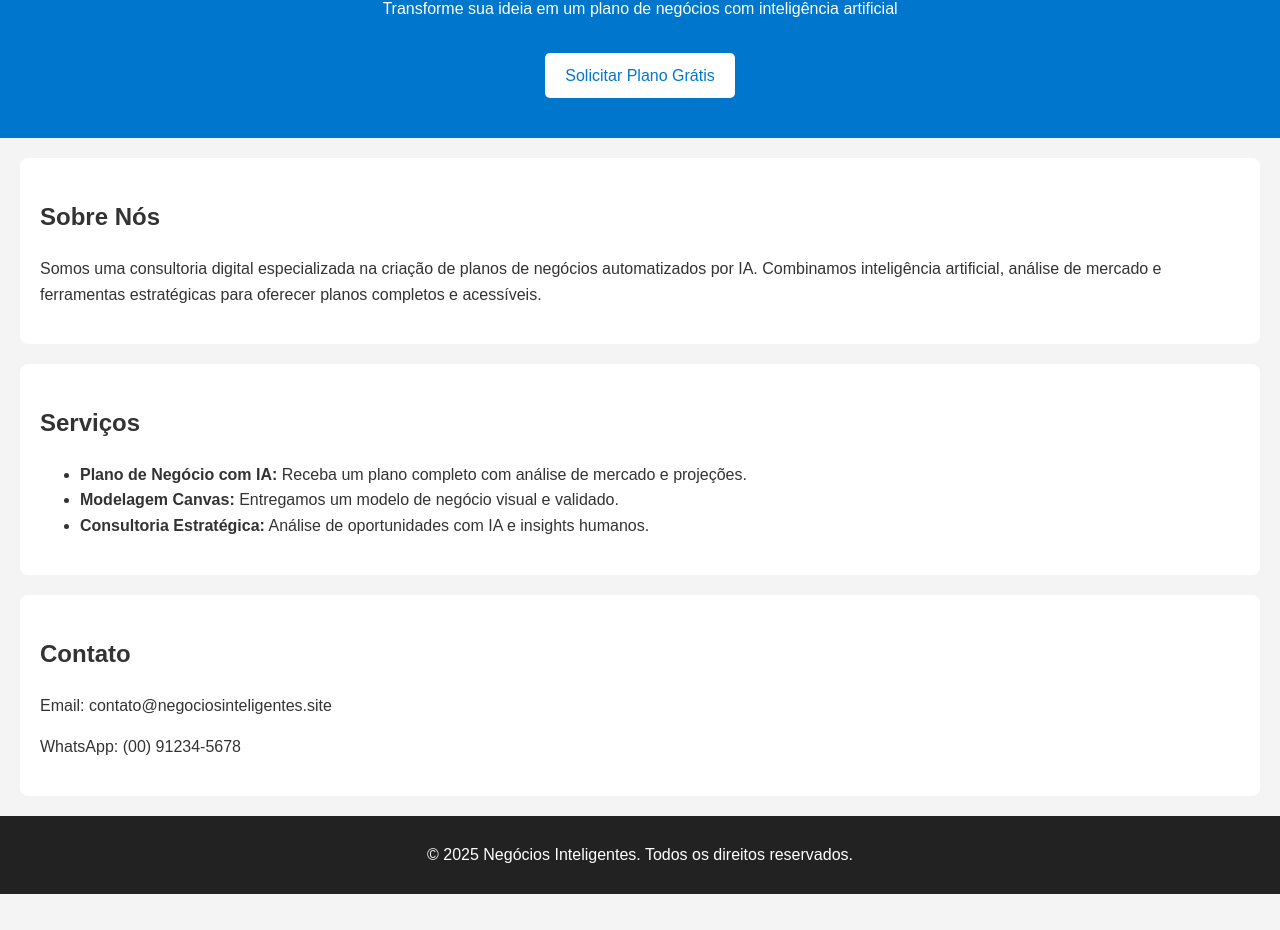
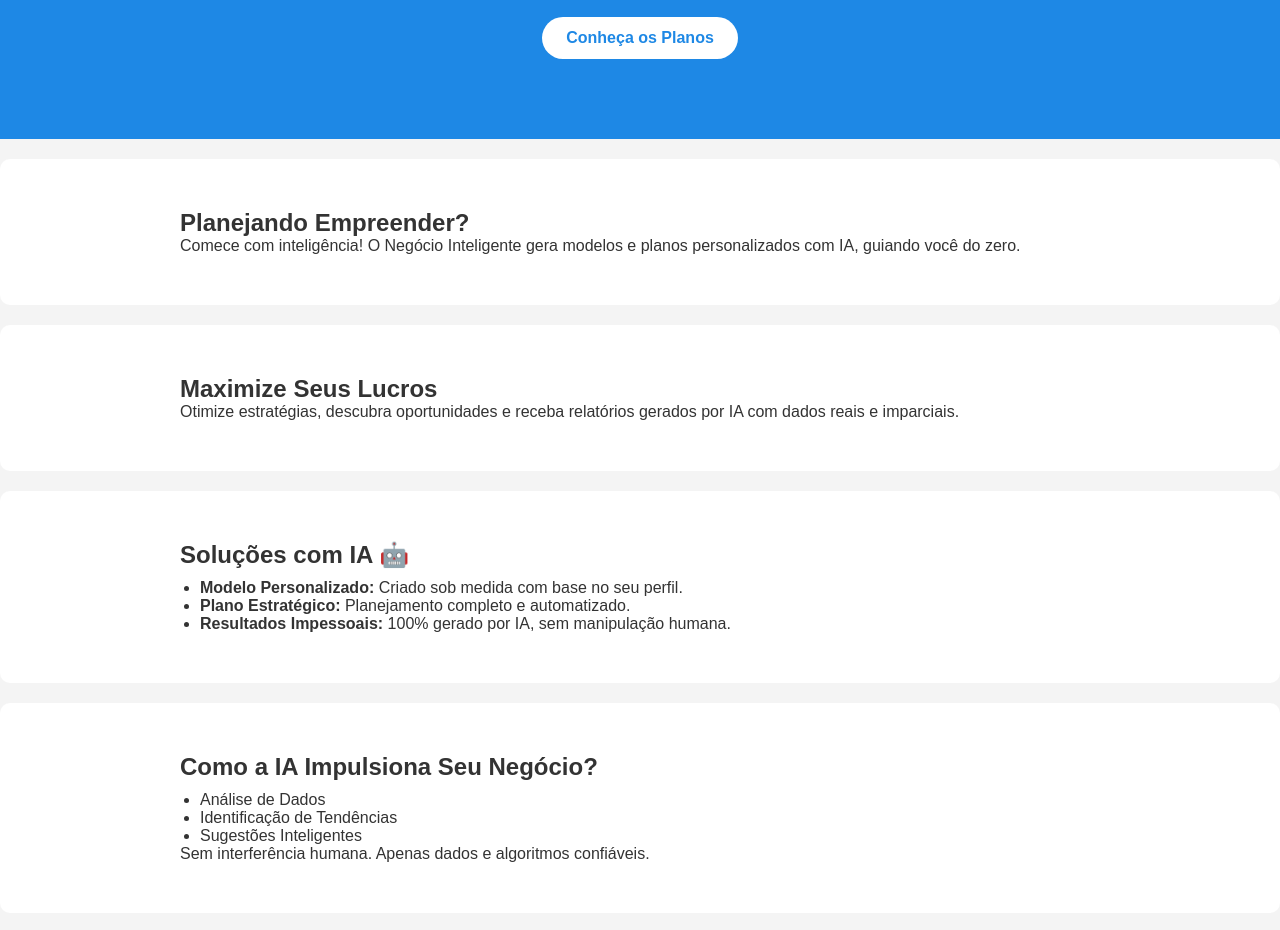
Before and after one commit to negociointeligente/negociosinteligentes, a plain HTML site: page index.html in a window 1280 px wide. Shown: the part 138-1068 px from the top of the page. Before the commit the page ends 1032 px from the top, so only its background shows below. Drawn offline with Linux system fonts and the light colour scheme.

Commit message:
Add files via upload

```diff
--- a/index.html
+++ b/index.html
@@ -2,36 +2,100 @@
 <!DOCTYPE html>
 <html lang="pt-BR">
 <head>
-    <meta charset="UTF-8">
-    <meta name="viewport" content="width=device-width, initial-scale=1.0">
-    <title>Negócios Inteligentes</title>
-    <link rel="stylesheet" href="style.css">
+  <meta charset="UTF-8" />
+  <meta name="viewport" content="width=device-width, initial-scale=1.0"/>
+  <title>Negócio Inteligente</title>
+  <link rel="stylesheet" href="style.css" />
 </head>
 <body>
   <header>
-        <h1>Negócios Inteligentes</h1>
-        <p>Transforme sua ideia em um plano de negócios com inteligência artificial</p>
-        <a href="#contato" class="botao">Solicitar Plano Grátis</a>
+    <div class="container">
+      <h1>Negócio Inteligente</h1>
+      <p>Desbloqueie o Potencial do Seu Negócio com Inteligência Artificial!</p>
+      <a href="#produtos" class="botao">Conheça os Planos</a>
+    </div>
   </header>
-    <section id="sobre">
-        <h2>Sobre Nós</h2>
-        <p>Somos uma consultoria digital especializada na criação de planos de negócios automatizados por IA. Combinamos inteligência artificial, análise de mercado e ferramentas estratégicas para oferecer planos completos e acessíveis.</p>
+
+  <section>
+    <div class="container">
+      <h2>Planejando Empreender?</h2>
+      <p>Comece com inteligência! O Negócio Inteligente gera modelos e planos personalizados com IA, guiando você do zero.</p>
+    </div>
   </section>
-    <section id="servicos">
-        <h2>Serviços</h2>
+
+  <section>
+    <div class="container">
+      <h2>Maximize Seus Lucros</h2>
+      <p>Otimize estratégias, descubra oportunidades e receba relatórios gerados por IA com dados reais e imparciais.</p>
+    </div>
+  </section>
+
+  <section>
+    <div class="container">
+      <h2>Soluções com IA 🤖</h2>
       <ul>
-            <li><strong>Plano de Negócio com IA:</strong> Receba um plano completo com análise de mercado e projeções.</li>
-            <li><strong>Modelagem Canvas:</strong> Entregamos um modelo de negócio visual e validado.</li>
-            <li><strong>Consultoria Estratégica:</strong> Análise de oportunidades com IA e insights humanos.</li>
+        <li><strong>Modelo Personalizado:</strong> Criado sob medida com base no seu perfil.</li>
+        <li><strong>Plano Estratégico:</strong> Planejamento completo e automatizado.</li>
+        <li><strong>Resultados Impessoais:</strong> 100% gerado por IA, sem manipulação humana.</li>
       </ul>
+    </div>
   </section>
-    <section id="contato">
+
+  <section>
+    <div class="container">
+      <h2>Como a IA Impulsiona Seu Negócio?</h2>
+      <ul>
+        <li>Análise de Dados</li>
+        <li>Identificação de Tendências</li>
+        <li>Sugestões Inteligentes</li>
+      </ul>
+      <p>Sem interferência humana. Apenas dados e algoritmos confiáveis.</p>
+    </div>
+  </section>
+
+  <section>
+    <div class="container">
+      <h2>Vantagens Reais</h2>
+      <ul>
+        <li><strong>Economia:</strong> Tempo e dinheiro.</li>
+        <li><strong>Decisões Assertivas:</strong> Tome melhores decisões.</li>
+        <li><strong>Visão de Mercado:</strong> Enxergue o caminho com clareza.</li>
+      </ul>
+    </div>
+  </section>
+
+  <section id="produtos">
+    <div class="container">
+      <h2>Planos Disponíveis</h2>
+      <table>
+        <tr><th>Produto</th><th>Preço</th><th>Descrição</th></tr>
+        <tr><td>Relatório Básico</td><td>R$ 29,90</td><td>Modelo de negócio + custos iniciais</td></tr>
+        <tr><td>Relatório Premium</td><td>R$ 49,90</td><td>Análise de concorrência + lista de fornecedores</td></tr>
+        <tr><td>Revisão Personalizada</td><td>R$ 29,90</td><td>Solicite ajustes no seu relatório</td></tr>
+      </table>
+    </div>
+  </section>
+
+  <section>
+    <div class="container">
+      <h2>Importante Saber</h2>
+      <p>O Negócio Inteligente é uma ferramenta automatizada com base em IA. Não substitui um plano feito por profissionais.</p>
+      <p>Não garantimos sucesso, apenas fornecemos dados e orientações para decisões mais informadas.</p>
+    </div>
+  </section>
+
+  <section>
+    <div class="container">
       <h2>Contato</h2>
-        <p>Email: contato@negociosinteligentes.site</p>
-        <p>WhatsApp: (00) 91234-5678</p>
+      <p>Só para seguidores: via Direct no Instagram</p>
+      <p><a href="https://www.instagram.com/marcos_negint" target="_blank">Instagram: @marcos_negint</a></p>
+    </div>
   </section>
+
   <footer>
-        <p>&copy; 2025 Negócios Inteligentes. Todos os direitos reservados.</p>
+    <div class="container">
+      <p>&copy; 2025 Negócio Inteligente. Todos os direitos reservados.</p>
+    </div>
   </footer>
 </body>
 </html>
--- a/style.css
+++ b/style.css
@@ -1,36 +1,59 @@
 
+* {
+  margin: 0;
+  padding: 0;
+  box-sizing: border-box;
+}
 body {
   font-family: Arial, sans-serif;
-    margin: 0;
-    padding: 0;
-    line-height: 1.6;
   background: #f4f4f4;
   color: #333;
 }
+.container {
+  width: 90%;
+  max-width: 960px;
+  margin: auto;
+  padding: 20px;
+}
 header {
-    background: #0077cc;
+  background: #1e88e5;
   color: white;
-    padding: 40px 20px;
+  padding: 60px 20px;
   text-align: center;
 }
-header .botao {
+.botao {
+  background: white;
+  color: #1e88e5;
+  padding: 12px 24px;
+  border-radius: 30px;
   display: inline-block;
-    margin-top: 15px;
-    background: white;
-    color: #0077cc;
-    padding: 10px 20px;
+  margin-top: 20px;
+  font-weight: bold;
   text-decoration: none;
-    border-radius: 5px;
 }
 section {
-    padding: 20px;
   background: white;
-    margin: 20px;
-    border-radius: 8px;
+  margin: 20px 0;
+  padding: 30px 20px;
+  border-radius: 10px;
+}
+ul {
+  margin-top: 10px;
+  padding-left: 20px;
+}
+table {
+  width: 100%;
+  border-collapse: collapse;
+  margin-top: 15px;
+}
+th, td {
+  padding: 12px;
+  border: 1px solid #ccc;
+  text-align: left;
 }
 footer {
-    text-align: center;
-    padding: 10px;
   background: #222;
   color: white;
+  text-align: center;
+  padding: 20px;
 }
```
Lines whose indentation alone changed are shown as unchanged.
